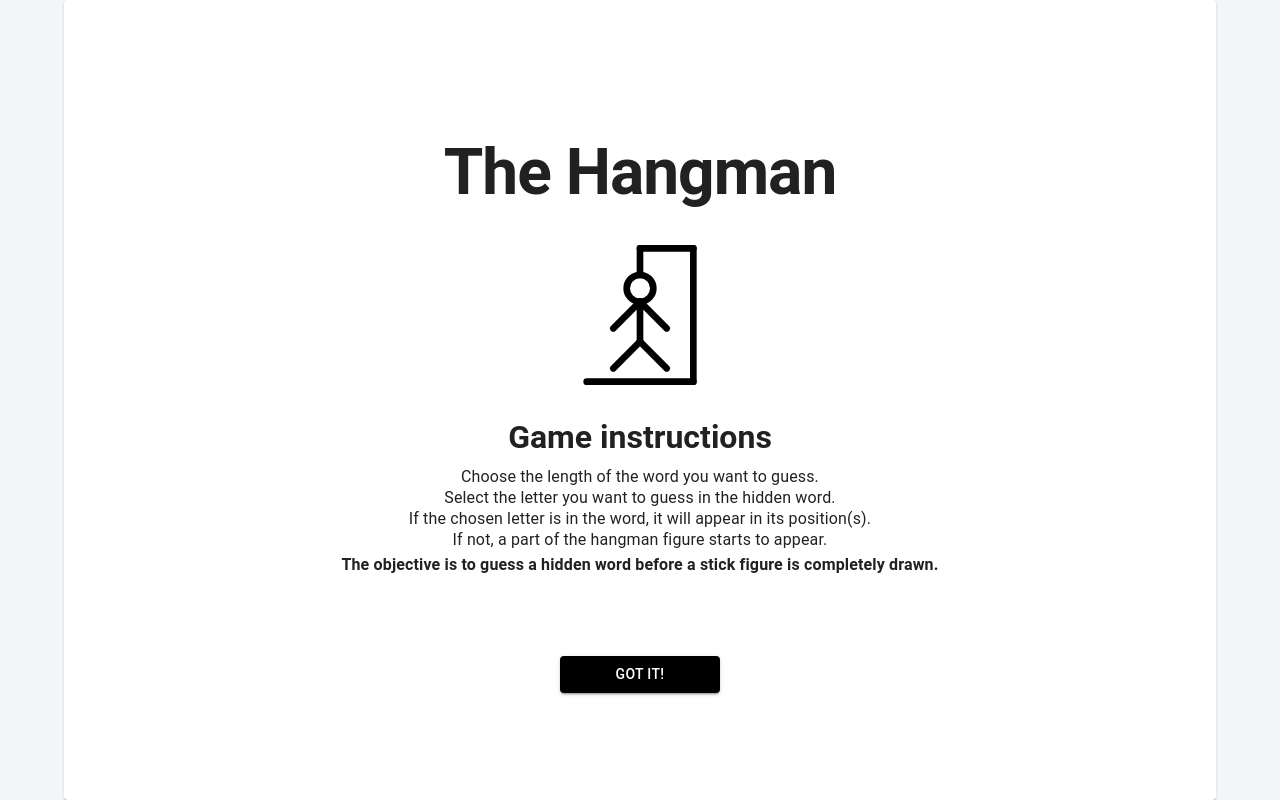
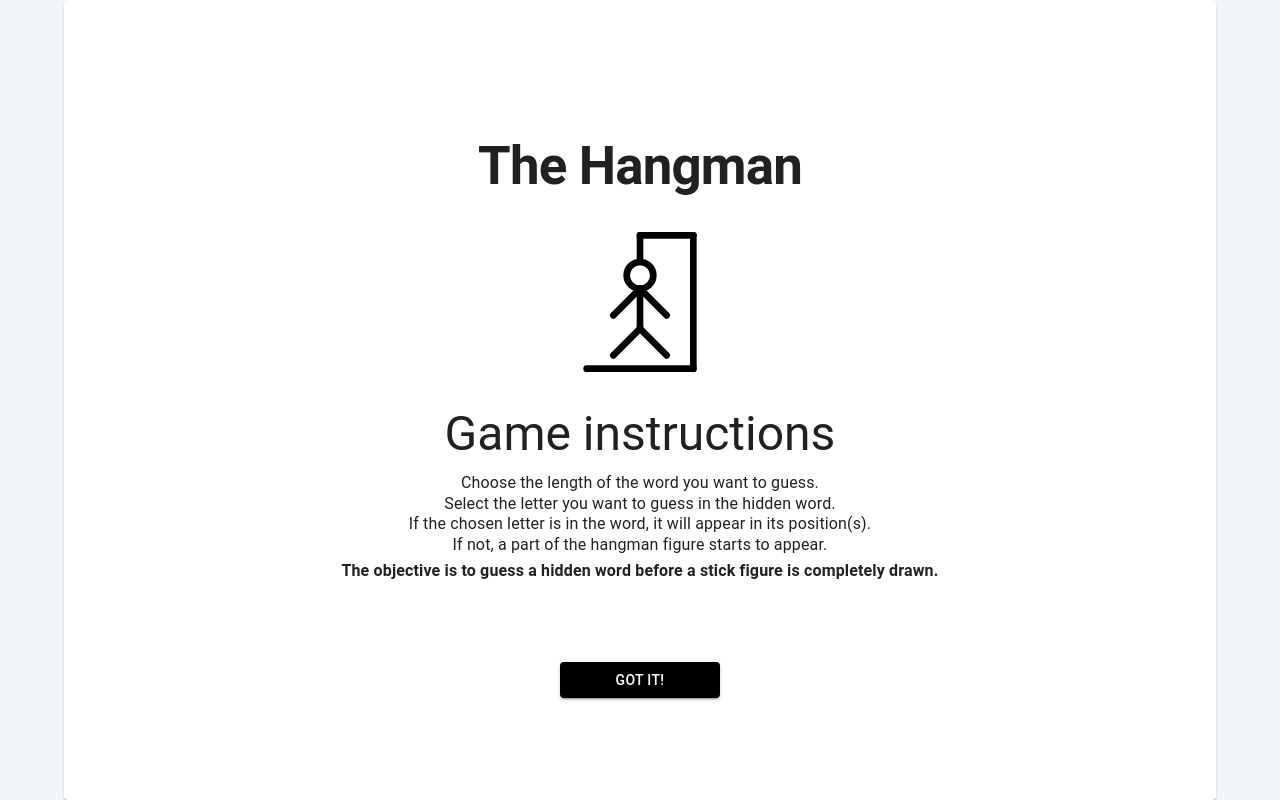
Before and after one commit to rolandkun98/hangman-game, a Next.js app: page / in a window 1280 px wide. Built offline with nearby package versions, Linux system fonts and the light colour scheme.

Commit message:
feat(theme.ts):added body2

```diff
--- a/src/styles/theme.ts
+++ b/src/styles/theme.ts
@@ -11,14 +11,14 @@ export const theme = createTheme({
   },
   typography: {
     h1: {
-      fontSize: "4rem",
+      fontSize: "3.3rem",
       fontWeight: 600,
       userSelect: "none",
       [breakpoints.down("sm")]: {
         fontSize: "2rem",
       },
     },
-    h3: {
+    h2: {
       fontSize: "2rem",
       fontWeight: 600,
       userSelect: "none",
@@ -28,8 +28,16 @@ export const theme = createTheme({
     },
     subtitle1: {
       lineHeight: "1.3",
+      fontSize: "1rem",
       [breakpoints.down("sm")]: {
-        fontSize: ".9rem",
+        fontSize: ".95rem",
+      },
+    },
+    body2: {
+      lineHeight: "1.3",
+      fontSize: ".9rem",
+      [breakpoints.down("sm")]: {
+        fontSize: ".85rem",
       },
     },
   },
```
